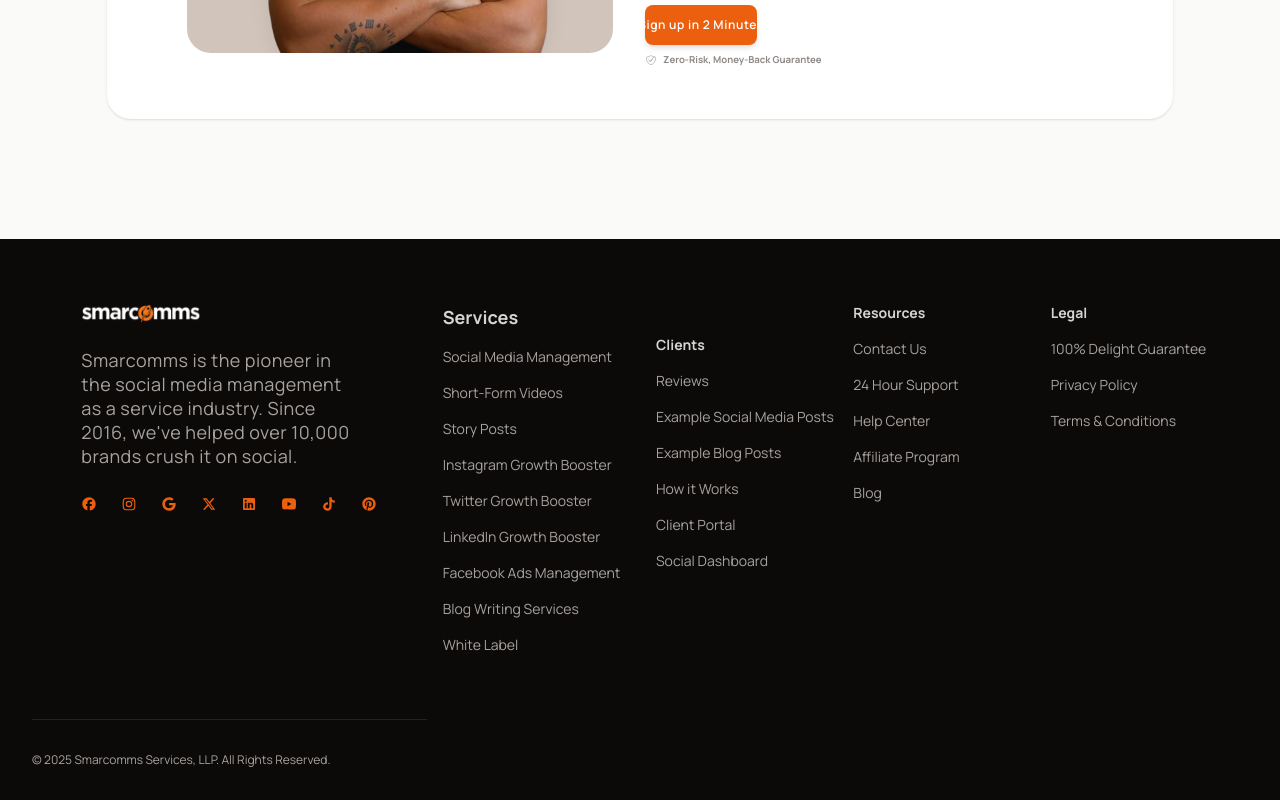
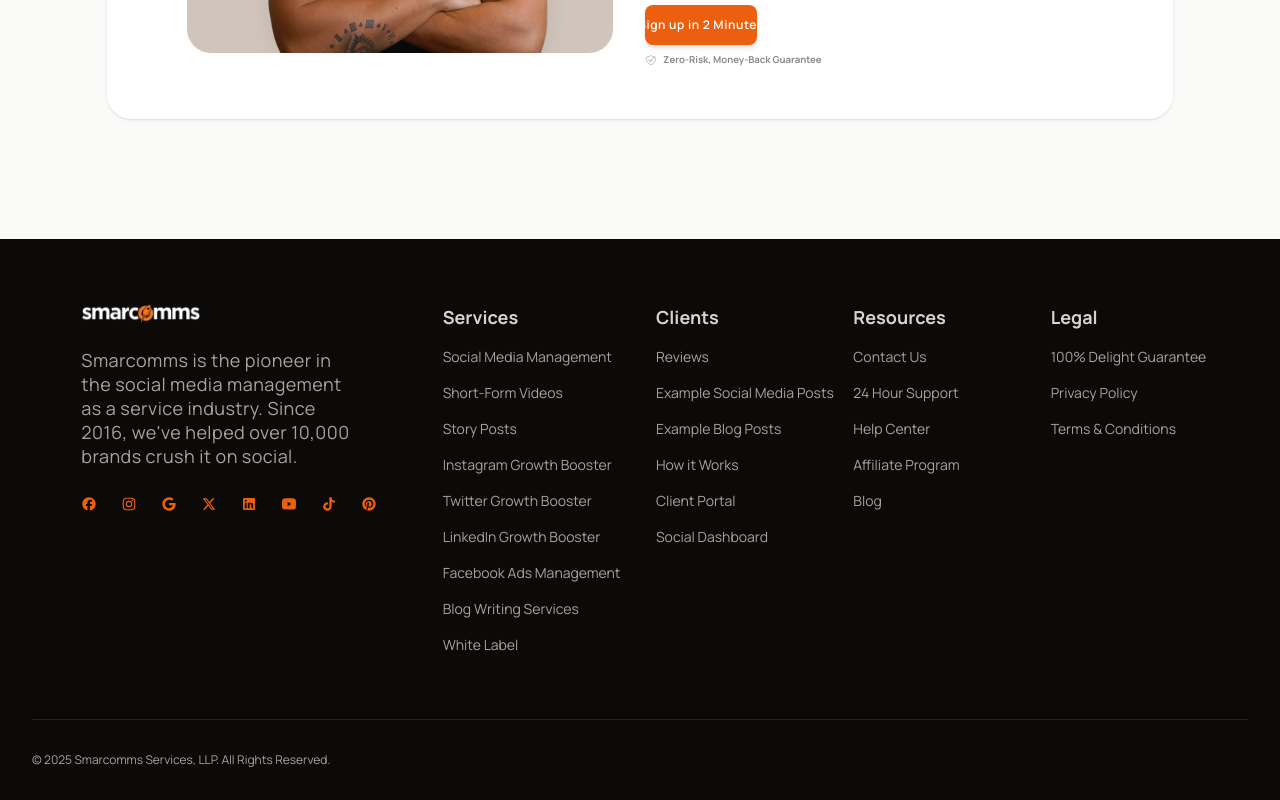
Before and after one commit to dale8nson/marketing-website, a Next.js app: page / in a window 1280 px wide. Shown: the part 2341-3141 px from the top of the page. Built offline with nearby package versions, Linux system fonts and the light colour scheme.

Commit message:
Enhance footer component styles for improved responsiveness and layout

```diff
--- a/components/Footer.tsx
+++ b/components/Footer.tsx
@@ -12,7 +12,7 @@
 export const Footer = () => {
   return (
     <footer className="bg-[#0c0a09] text-stone-400 leading-6 text-lg min-[0px]:flex min-[0px]:flex-col min-[0px]:items-center min-[0px]:justify-start  md:grid md:grid-cols-6 md:grid-rows-1 md:gap-y-4 gap-y-8 gap-x-8 pt-16 pb-8 px-2 md:px-4 w-full h-full">
-      <div className="grid md:col-span-6 grid-cols-2 md:grid-cols-6 gap-y-8 gap-x-4 px-4">
+      <div className="grid md:col-span-6 grid-cols-2 md:grid-cols-6 min-[0px]:gap-y-8  gap-x-4 px-4">
         <div className="min-[0px]:col-span-2 min-[0px]:w-full min-[0px]:flex flex-col items-start md:gap-y-6 gap-y-8 w-full md:w-9/12 md:mx-auto">
           <Image src="/logo-dark.webp" width={256} height={44} alt="smarcomms logo" className="aspect-[256/44] w-[120px] h-[21px]" />
           <div className="flex flex-col justify-start items-center md:items-start w-full">
@@ -32,7 +32,7 @@
           </div>
         </div>
         <div className="grid min-[0px]:grid-cols-1 min-[0px]:col-span-1 md:col-span-2 flex-col min-[0px]:gap-y-12 space-y-8 pb-8 items-start justify-start md:grid md:grid-cols-2 md:gap-x-8">
-          <div className="flex flex-col items-start justify-start text-sm w-full space-y-4">
+          <div className="flex flex-col items-start justify-start text-sm w-full min-[0px]:space-y-4">
             <h2 className="font-bold text-[#d6d3d1] md:text-lg">Services</h2>
             <ul className="list-none space-y-4 w-full">
               <li><Link href="#">Social Media Management</Link></li>
@@ -46,8 +46,8 @@
               <li><Link href="#">White Label</Link></li>
             </ul>
           </div>
-          <div className="flex flex-col items-start justify-start text-sm w-full space-y-4">
-            <h2 className="font-bold text-[#d6d3d1]">Clients</h2>
+          <div className="flex flex-col items-start justify-start text-sm w-full space-y-4 md:h-full md:!mt-0 ">
+            <h2 className="font-bold text-[#d6d3d1] md:text-lg">Clients</h2>
             <ul className="list-none space-y-4 w-full">
               <li><Link href="#">Reviews</Link></li>
               <li><Link href="#">Example Social Media Posts</Link></li>
@@ -58,9 +58,9 @@
             </ul>
           </div>
         </div>
-        <div className="min-[0px]:col-span-1 flex flex-col gap-y-12 items-start justify-start md:col-span-2 md:grid md:grid-cols-2">
+        <div className="min-[0px]:col-span-1 flex flex-col gap-y-12 items-start justify-start md:grid md:grid-cols-2 md:col-span-2">
           <div className="flex flex-col items-start justify-start text-sm w-full space-y-4">
-            <h2 className="font-bold text-[#d6d3d1]">Resources</h2>
+            <h2 className="font-bold text-[#d6d3d1] md:text-lg">Resources</h2>
             <ul className="list-none space-y-4 w-full">
               <li><Link href="#">Contact Us</Link></li>
               <li><Link href="#">24 Hour Support</Link></li>
@@ -70,7 +70,7 @@
             </ul>
           </div>
           <div className="flex flex-col items-start justify-start text-sm w-full space-y-4">
-            <h2 className="font-bold text-[#d6d3d1]">Legal</h2>
+            <h2 className="font-bold text-[#d6d3d1] md:text-lg">Legal</h2>
             <ul className="list-none space-y-4 w-full">
               <li><Link href="#">100% Delight Guarantee</Link></li>
               <li><Link href="#">Privacy Policy</Link></li>
@@ -78,7 +78,7 @@
             </ul>
           </div>
         </div>
-        <div className=" col-span-2 flex flex-col justify-start items-start gap-y-8">
+        <div className="col-span-2 md:col-span-6 flex flex-col justify-start items-start gap-y-8">
           <hr className="border-[#3b1c0b] border-solid w-full col-span-2" />
           <p className="col-span-2 text-xs">© {new Date().getFullYear()} Smarcomms Services, LLP. All Rights Reserved.</p>
         </div>
```
